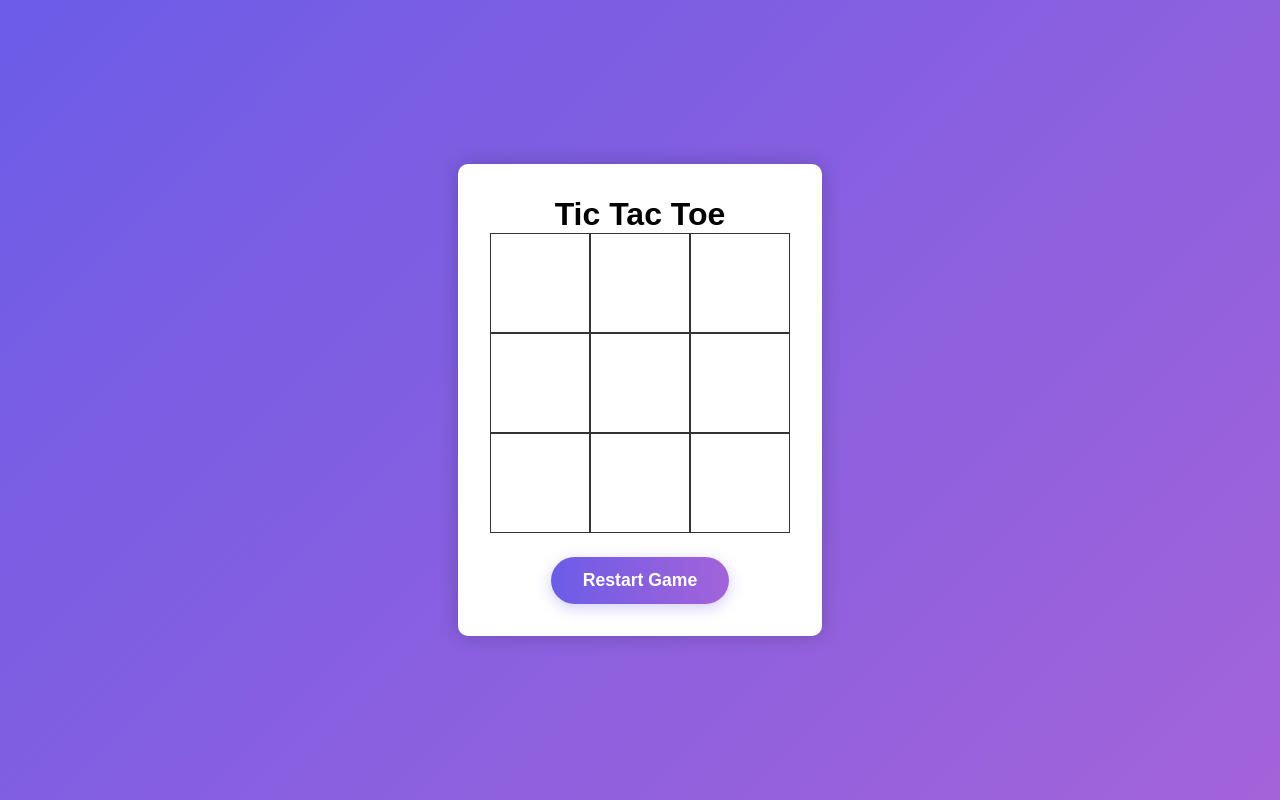
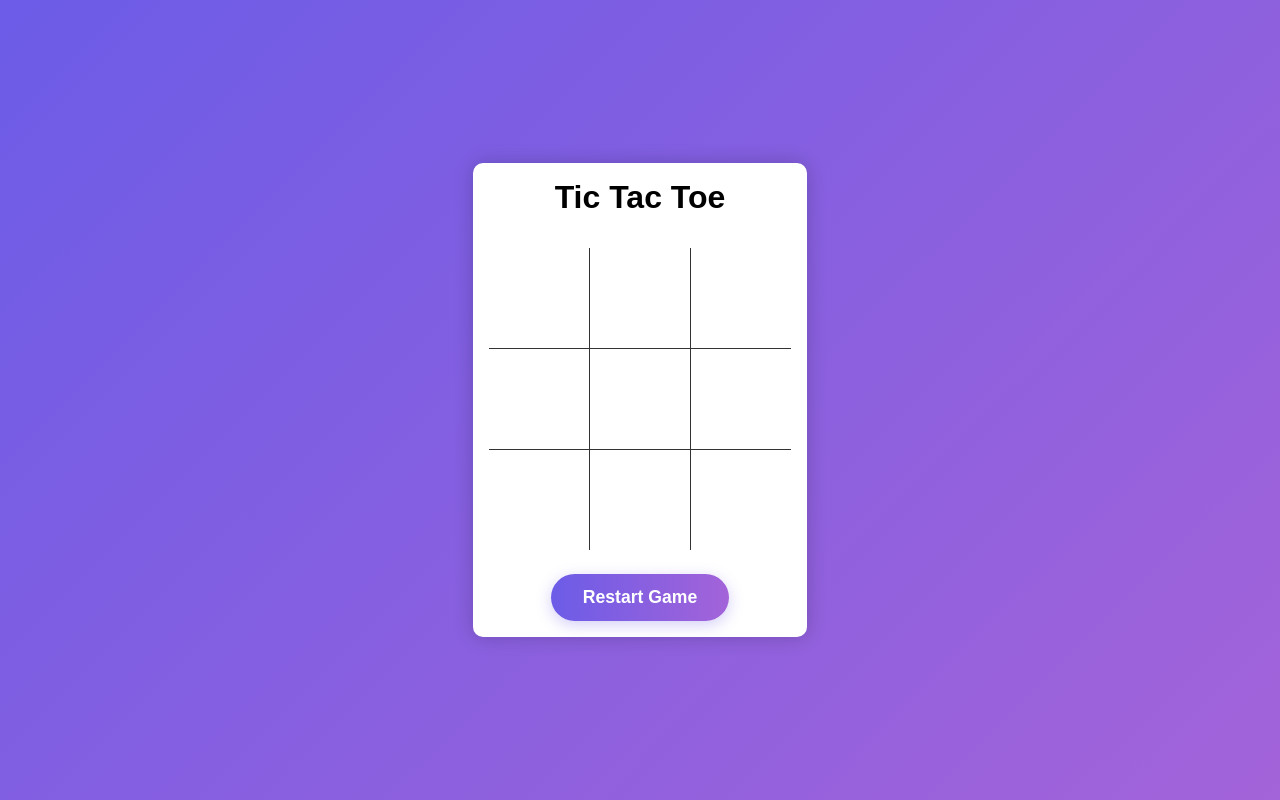
Before and after one commit to petekal1323/TOP-TicTacToe, a plain HTML site: page index.html in a window 1280 px wide. Drawn offline with Linux system fonts and the light colour scheme.

Commit message:
fixed some styling and beginning js

```diff
--- a/css/styles.css
+++ b/css/styles.css
@@ -2,7 +2,6 @@
     --primary-color: #6c5ce7;
     --secondary-color: #a363d9;
 }
-
 
 * {
     margin: 0;
@@ -21,31 +20,32 @@ body {
 
 .game-container {
     background: white;
-    padding: 2rem;
+    padding: 1rem;
     border-radius: 10px;
     box-shadow: 0 0 20px rgba(0, 0, 0, 0.2);
     text-align: center;
 
-    h1 {}
+    h1 {
+        padding-bottom: 2rem;
+    }
 
     .game-status {}
 
     .gameboard {
+
         display: grid;
         grid-template-columns: repeat(3, 100px);
         grid-template-rows: repeat(3, 100px);
-        gap: 0px;
+        gap: 1px;
+        background-color: #333;
 
         .cell {
-            width: 100px;
-            height: 100px;
+            background-color: #fff;
             display: flex;
             justify-content: center;
             align-items: center;
             font-size: 2rem;
             color: #333;
-            background-color: #fff;
-            border: 1px solid #333;
             cursor: pointer;
             transition: background-color 0.3s;
 
@@ -55,6 +55,7 @@ body {
         }
     }
 }
+
 
 .restart-button {
     margin-top: 1.5rem;
@@ -68,10 +69,12 @@ body {
     cursor: pointer;
     transition: all 0.3s ease;
     box-shadow: 0 4px 15px rgba(108, 92, 231, 0.3);
+
     &:hover {
         transform: translateY(-2px);
         box-shadow: 0 6px 20px rgba(108, 92, 231, 0.4);
     }
+
     &:active {
         transform: translateY(1px);
         box-shadow: 0 2px 10px rgba(108, 92, 231, 0.3);
--- a/js/script.js
+++ b/js/script.js
@@ -1 +1,3 @@
-console.log('Hello, World!');
+const GameBoard = (() => {
+    let board = ["", "", "", "", "", "", "", "", ""];
+})();
```
